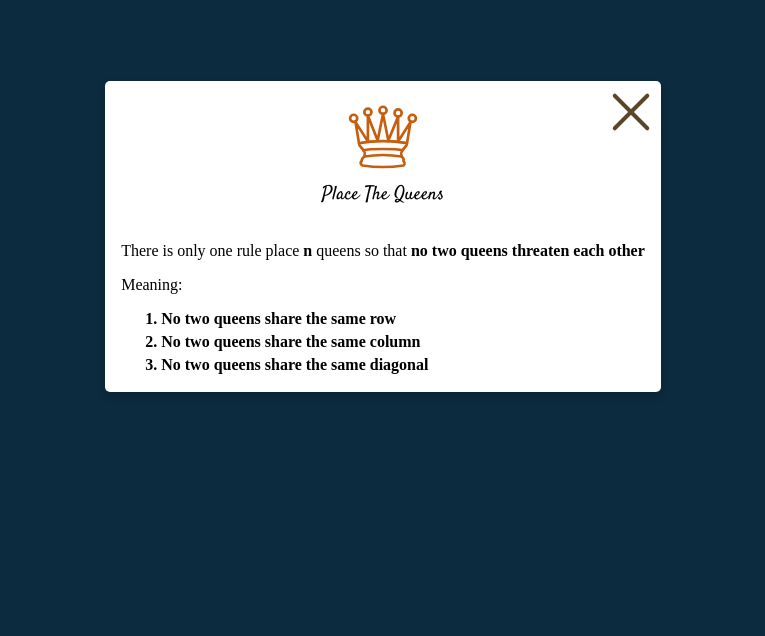
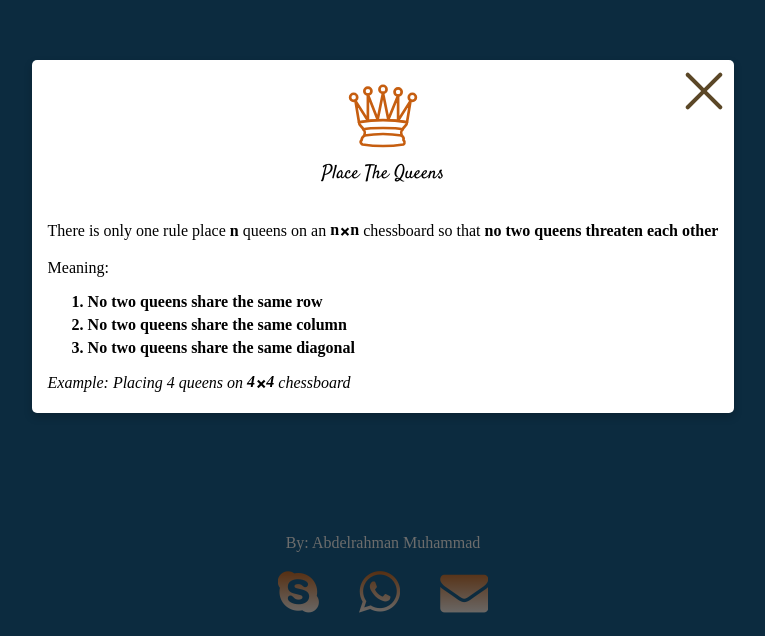
Before and after one commit to abdelrahmanMA/Place-The-Queens, an Angular app: page /rules in a window 1280 px wide. Shown: the part 164-800 px from the top of the page, without its empty margins (257-1022 px from the left). Built offline with nearby package versions, Linux system fonts and the light colour scheme.

Commit message:
minimum tweaks again

```diff
--- a/src/app/navbar/navbar.component.html
+++ b/src/app/navbar/navbar.component.html
@@ -16,4 +16,8 @@
       <li><a routerLink="/new-game" routerLinkActive="active">New Game</a></li>
     </ul>
   </nav>
+  <div class="contant">
+    <p>By: Abdelrahman Muhammad</p>
+    <a title="Skype" href="skype:abdel-rahman94?chat"><i class="fa fa-skype fa-3x"></i></a><a title="WhatsApp" href="https://api.whatsapp.com/send?phone=0201063736233"><i class="fa fa-whatsapp fa-3x"></i></a><a title="Email" href="mailto:contact@abdelrahmanma.com"><i class="fa fa-envelope fa-3x"></i></a>
+  </div>
 </div>
--- a/src/app/navbar/navbar.component.sass
+++ b/src/app/navbar/navbar.component.sass
@@ -42,3 +42,13 @@ nav
     padding: 20px
     color: #fff
     text-decoration: none
+.contant
+  position: absolute
+  bottom: 20px
+  text-align: center
+  a
+    display: inline-block
+    background: -webkit-linear-gradient(var(--secondary-color), #fff)
+    -webkit-background-clip: text
+    -webkit-text-fill-color: transparent
+    margin: 0 20px
--- a/src/app/rules/rules.component.html
+++ b/src/app/rules/rules.component.html
@@ -1,9 +1,10 @@
 <app-card>
-  <p>There is only one rule place <b>n</b> queens so that <b>no two queens threaten each other</b></p>
+  <p>There is only one rule place <b>n</b> queens on an <b>n<span class="byx">+</span>n</b> chessboard so that <b>no two queens threaten each other</b></p>
   <p>Meaning:</p>
   <ol>
     <li>No two queens share the same row</li>
     <li>No two queens share the same column</li>
     <li>No two queens share the same diagonal</li>
   </ol>
+  <p class="example">Example: Placing 4 queens on <b>4<span class="byx">+</span>4</b> chessboard</p>
 </app-card>
--- a/src/app/rules/rules.component.sass
+++ b/src/app/rules/rules.component.sass
@@ -5,3 +5,13 @@ ol
   li
     margin-bottom: 5px
     font-weight: bold
+
+.byx
+    transform: rotate(45deg)
+    display: inline-block
+    font-size: 1.2em
+    font-weight: 900
+    font-family: Arial
+    vertical-align: middle
+.example
+  font-style: italic
--- a/src/index.html
+++ b/src/index.html
@@ -7,6 +7,7 @@
   <meta name="viewport" content="width=device-width, initial-scale=1">
   <link rel="icon" type="image/x-icon" href="favicon.ico">
   <link href="https://fonts.googleapis.com/css2?family=Satisfy&display=swap" rel="stylesheet">
+  <link href="https://stackpath.bootstrapcdn.com/font-awesome/4.7.0/css/font-awesome.min.css" rel="stylesheet">
 </head>
 <body>
   <app-root></app-root>
```
